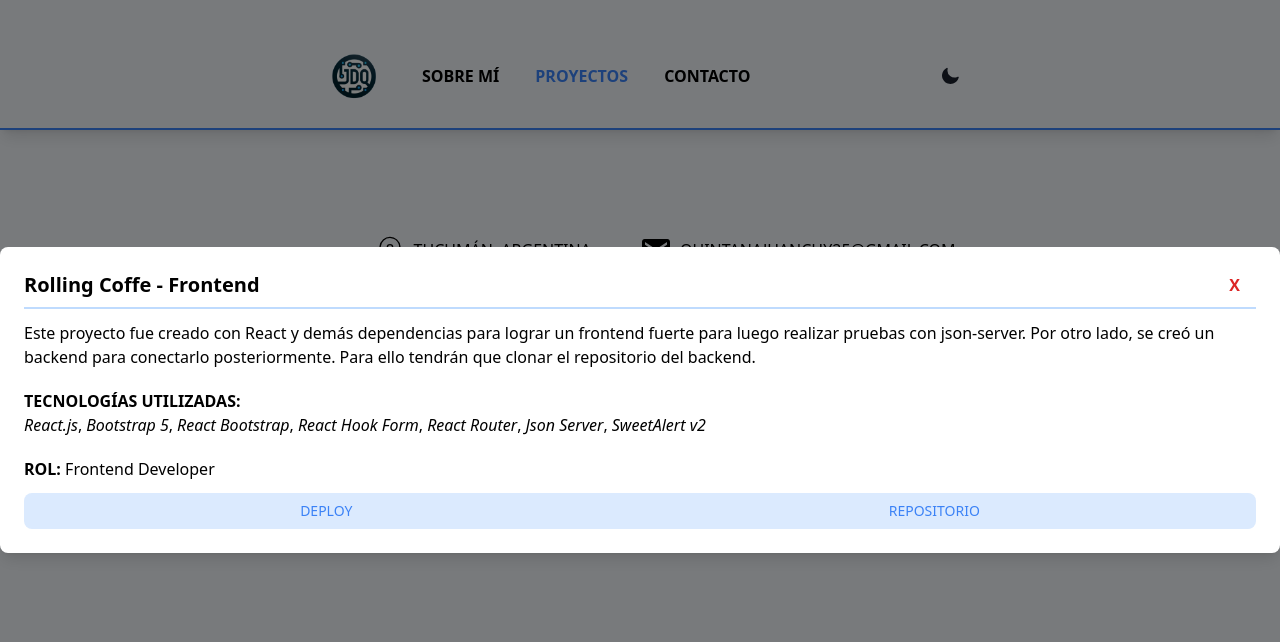
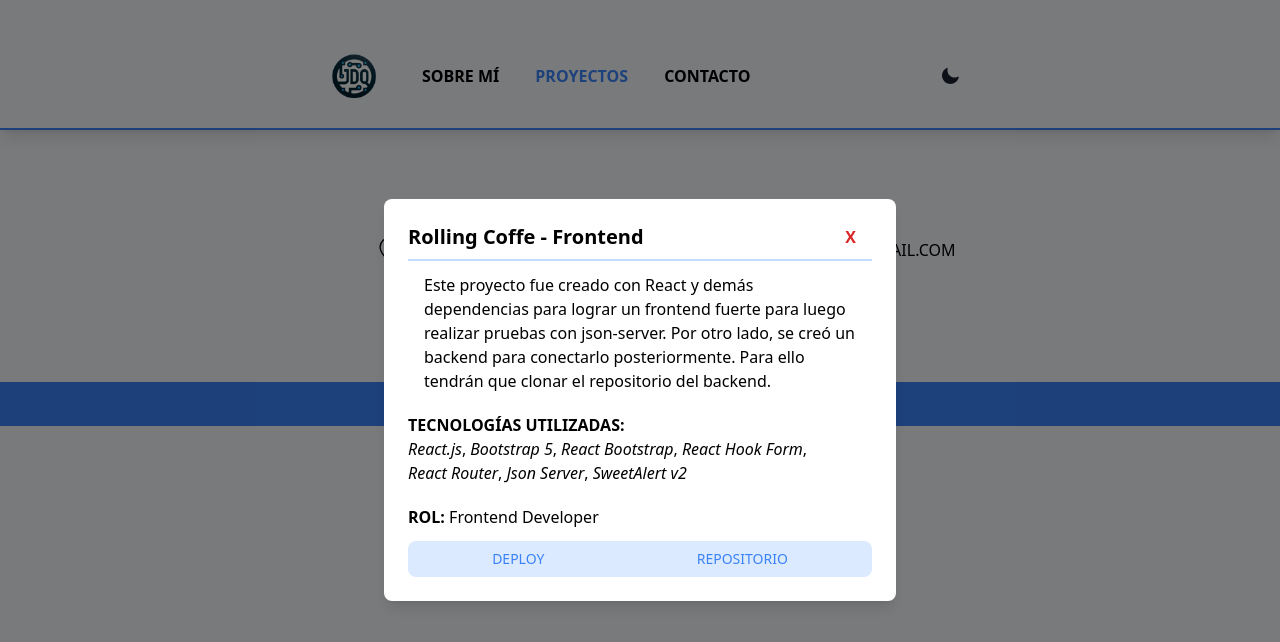
Before and after one commit to juanchyquintana/portfolio-jdq, a React (Vite) app: page /projects/1 in a window 1280 px wide. Shown: the top 642 px of the page. Built offline with nearby package versions, Linux system fonts and the light colour scheme.

Commit message:
modified a modal

```diff
--- a/src/components/ModalProjectDetail.tsx
+++ b/src/components/ModalProjectDetail.tsx
@@ -19,11 +19,11 @@ export default function ModalProjectDetail() {
 
   return (
     <div
-      className="fixed inset-0 flex items-center justify-center bg-black bg-opacity-50 z-50"
+      className="fixed inset-0 flex items-center justify-center bg-black bg-opacity-50 z-50 overflow-hidden"
       onClick={() => navigate(-1)}
     >
       <div
-        className="bg-white rounded-lg shadow-lg p-6"
+        className="bg-white rounded-lg shadow-lg p-6 m-6 max-w-md md:m-0 lg:max-w-lg"
         onClick={(e) => e.stopPropagation()}
       >
         <div className="flex justify-between items-center mb-3 border-b-2 border-blue-200 pb-2">
@@ -37,7 +37,9 @@ export default function ModalProjectDetail() {
           </button>
         </div>
 
-        <p>{project?.description}</p>
+        <div className="flex justify-center w-auto px-4">
+          <p>{project?.description}</p>
+        </div>
 
         {isProjects && (
           <div className="flex flex-col my-5">
```
